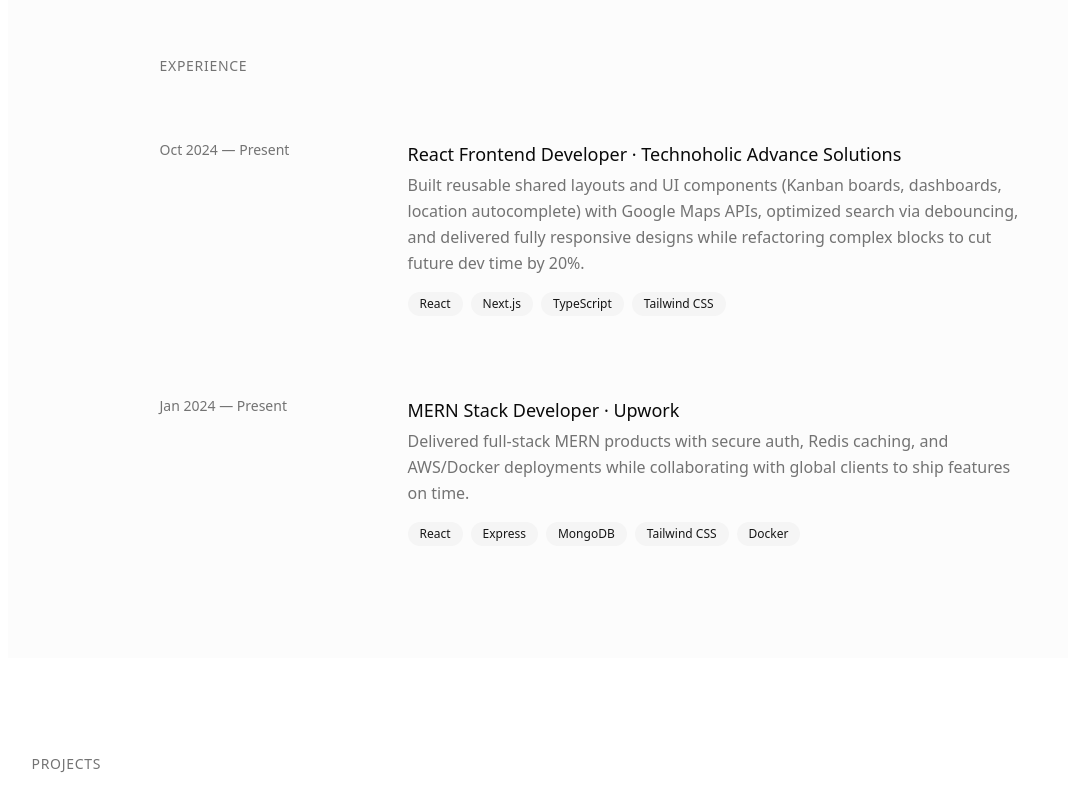
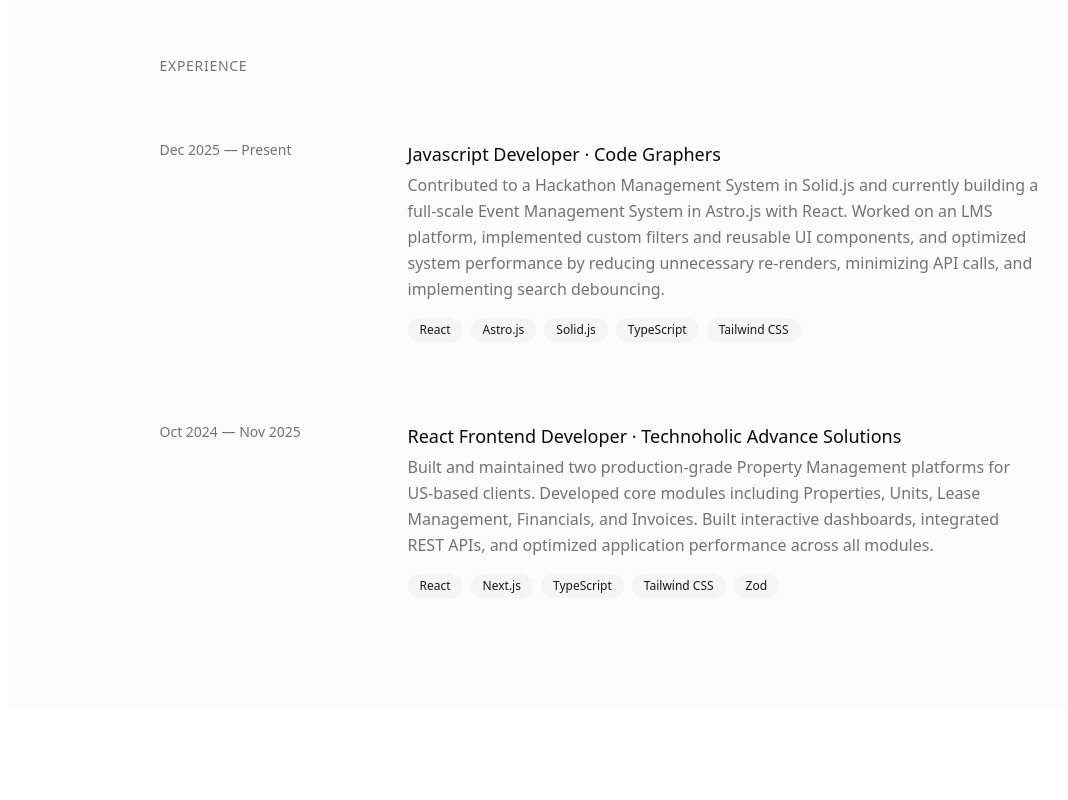
Before and after one commit to rashid-ameer/rashid-dev-portfolio, a Next.js app: page / in a window 1280 px wide. Shown: the part 840-1640 px from the top of the page, without its empty margins (25-1093 px from the left). Built offline with nearby package versions, Linux system fonts and the light colour scheme.

Commit message:
Updated summary, experience and skills sections

```diff
--- a/src/components/hero.tsx
+++ b/src/components/hero.tsx
@@ -24,10 +24,7 @@
                 Rashid Ameer
               </h1>
               <p className="text-base md:text-lg text-muted-foreground leading-relaxed max-w-2xl text-pretty">
-                Fullstack Developer building clean, responsive web applications.
-                I develop both frontend and backend solutions, translating
-                designs into functional interfaces while optimizing performance
-                for fast, smooth user experiences.
+                Full Stack Developer with 1.5+ years of experience. I work with React.js and modern JavaScript frameworks to build web applications that are fast, clean, and easy to use. I have shipped real products, written my own deployments, and I know my way around both frontend and backend.
               </p>
             </div>
 
--- a/src/content/experience.ts
+++ b/src/content/experience.ts
@@ -1,18 +1,18 @@
 export const EXPERIENCES = [
   {
-    period: "Oct 2024 — Present",
+    period: "Dec 2025 — Present",
+    title: "Javascript Developer",
+    company: "Code Graphers",
+    description:
+      "Contributed to a Hackathon Management System in Solid.js and currently building a full-scale Event Management System in Astro.js with React. Worked on an LMS platform, implemented custom filters and reusable UI components, and optimized system performance by reducing unnecessary re-renders, minimizing API calls, and implementing search debouncing.",
+    skills: ["React", "Astro.js", "Solid.js", "TypeScript", "Tailwind CSS"],
+  },
+  {
+    period: "Oct 2024 — Nov 2025",
     title: "React Frontend Developer",
     company: "Technoholic Advance Solutions",
     description:
-      "Built reusable shared layouts and UI components (Kanban boards, dashboards, location autocomplete) with Google Maps APIs, optimized search via debouncing, and delivered fully responsive designs while refactoring complex blocks to cut future dev time by 20%.",
-    skills: ["React", "Next.js", "TypeScript", "Tailwind CSS"],
-  },
-  {
-    period: "Jan 2024 — Present",
-    title: "MERN Stack Developer",
-    company: "Upwork",
-    description:
-      "Delivered full-stack MERN products with secure auth, Redis caching, and AWS/Docker deployments while collaborating with global clients to ship features on time.",
-    skills: ["React", "Express", "MongoDB", "Tailwind CSS", "Docker"],
+      "Built and maintained two production-grade Property Management platforms for US-based clients. Developed core modules including Properties, Units, Lease Management, Financials, and Invoices. Built interactive dashboards, integrated REST APIs, and optimized application performance across all modules.",
+    skills: ["React", "Next.js", "TypeScript", "Tailwind CSS", "Zod"],
   },
 ];
--- a/src/content/skills.tsx
+++ b/src/content/skills.tsx
@@ -6,41 +6,49 @@
   Palette,
   GitBranch,
   Cloud,
-  Box,
   Figma,
   Globe,
   Paperclip,
+  Workflow,
 } from "lucide-react";
 
 export const SKILLS = [
   {
     category: "Frontend",
     skills: [
-      { name: "React", icon: Layers },
+      { name: "React.js", icon: Layers },
       { name: "Next.js", icon: Globe },
+      { name: "Astro.js", icon: Globe },
+      { name: "Solid.js", icon: Layers },
       { name: "Vue.js", icon: Paperclip },
       { name: "TypeScript", icon: Code2 },
+      { name: "JavaScript", icon: Code2 },
       { name: "Tailwind CSS", icon: Palette },
-      { name: "HTML/CSS", icon: Code2 },
-      { name: "JavaScript", icon: Code2 },
+      { name: "Shadcn UI", icon: Layers },
+      { name: "Material UI", icon: Palette },
+      { name: "Ant Design", icon: Palette },
     ],
   },
   {
     category: "Backend",
     skills: [
       { name: "Node.js", icon: Server },
-      { name: "Express", icon: Server },
+      { name: "Express.js", icon: Server },
       { name: "PostgreSQL", icon: Database },
       { name: "MongoDB", icon: Database },
       { name: "REST APIs", icon: Globe },
     ],
   },
   {
-    category: "Tools & Others",
+    category: "Tools & Technologies",
     skills: [
       { name: "Git", icon: GitBranch },
-      { name: "Docker", icon: Box },
-      { name: "AWS", icon: Cloud },
+      { name: "AWS EC2", icon: Cloud },
+      { name: "AWS S3", icon: Cloud },
+      { name: "GitHub Actions", icon: GitBranch },
+      { name: "CI/CD", icon: Workflow },
+      { name: "Vercel", icon: Cloud },
+      { name: "Netlify", icon: Cloud },
       { name: "Figma", icon: Figma },
       { name: "Prisma", icon: Database },
     ],
```
Also changed, not shown: 2 other files (tests, documents, lock files or other folders).
